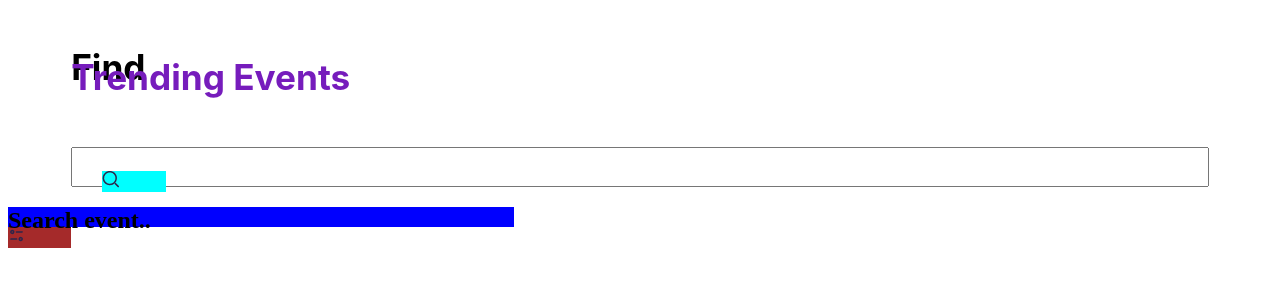
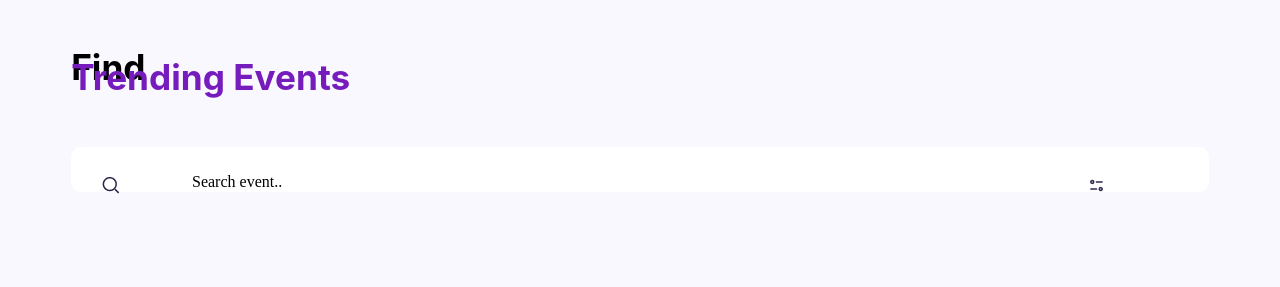
Before and after one commit to 4lejo-N4r/Conciertos-conectados, a plain HTML site: page views/index.html in a window 1280 px wide. Shown: the part 49-336 px from the top of the page. Drawn offline with Linux system fonts and the light colour scheme; a web font is replaced by a local one.

Commit message:
feat: :construction: end header

```diff
--- a/css/style.css
+++ b/css/style.css
@@ -3,6 +3,10 @@
 *{
     padding: 0;
     box-sizing: border-box;
+}
+
+body{
+    background-color: var(--color-3);
 }
 
 .banner{
@@ -46,29 +50,39 @@
     display: flex;
     margin-left: 5%;
     width: 90%;
-    height: 40px;
+    height: 45px;
     z-index: -1;
 }
 
 .search input{
     width: 100%;
+    border-radius: 10px;
+    border-style: none;
 }
 
 .Stext{
-    background-color: blue;
-    height: 20px;
+    position: absolute;
+    top: 25.8%;
+    left: 15%;
+    font-family: "inter-regular";;
+    /* background-color: blue; */
+    height: 40px;
     width: 40%;
+    justify-content: center;
 }
 
 .srh{
     position: absolute;
-    top: 27.5%;
+    top: 28.2%;
     left: 8%;
-    background-color: aqua;
+    /* background-color: aqua; */
     width: 5%;
 }
 
 .filt{
+    position: absolute;
+    top:28.2%;
+    left: 85%;
     width: 5%;
-    background-color: brown;
+    /* background-color: brown; */
 }
--- a/css/variables.css
+++ b/css/variables.css
@@ -1,9 +1,15 @@
 :root{
     --color-1: #000000;
     --color-2: #761CBC;
+    --color-3: #ede9ff46;
 }
 
 @font-face {
     font-family: "inter";
     src: url(/storage/font/fonts/Inter/Inter_18pt-SemiBold.ttf);
 }
+
+@font-face {
+    font-family: "inter-regular";
+    src: url(/storage/font/fonts/Inter/Inter_18pt-Regular.ttf);
+}
--- a/views/index.html
+++ b/views/index.html
@@ -25,13 +25,15 @@
                 <a href="#"><img src="/storage/img/Search 3.png" alt=""></a>
             </div>
             <div class="Stext">
-                <h1>Search event..</h1>
+                <p>Search event..</p>
             </div>
             <div class="filt">
                 <a href="#"><img src="/storage/img/Filter 6.png" alt=""></a>
             </div>
         </section>
+    </header>
+    <main>
 
-    </header>
+    </main>
 </body>
 </html>
```
